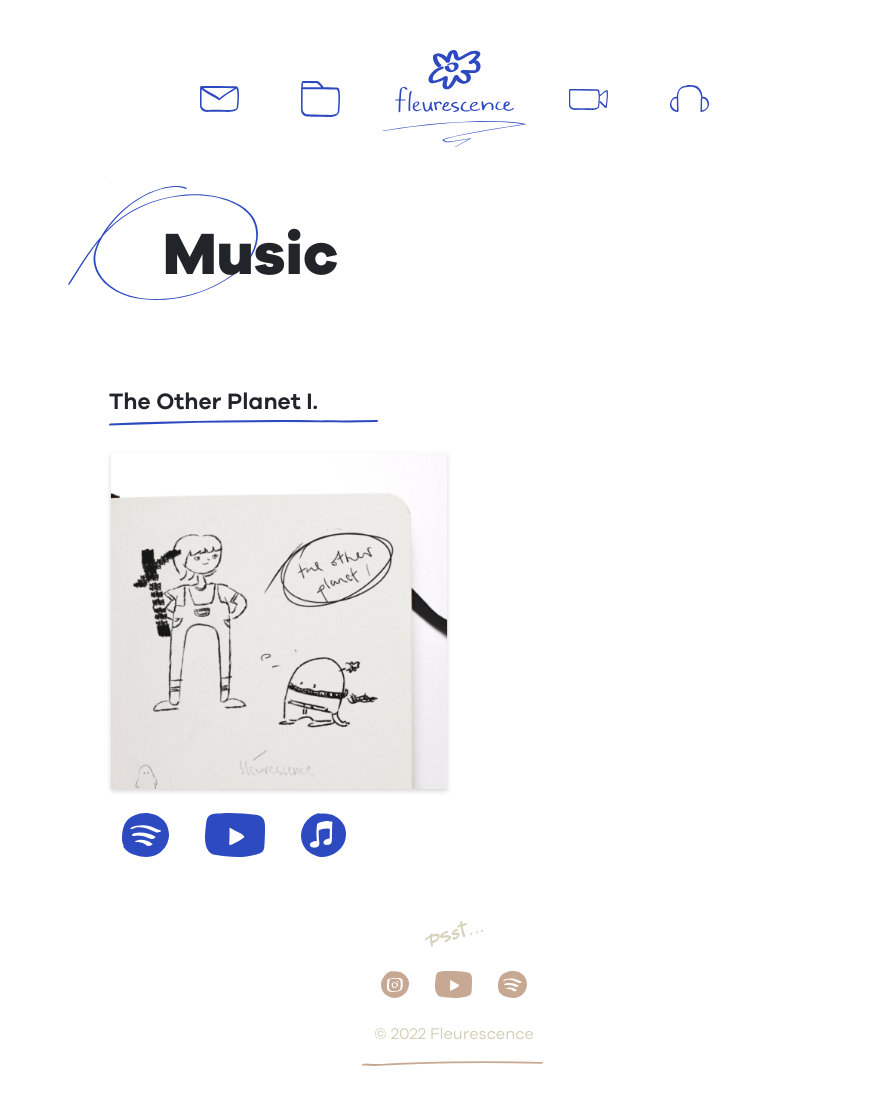
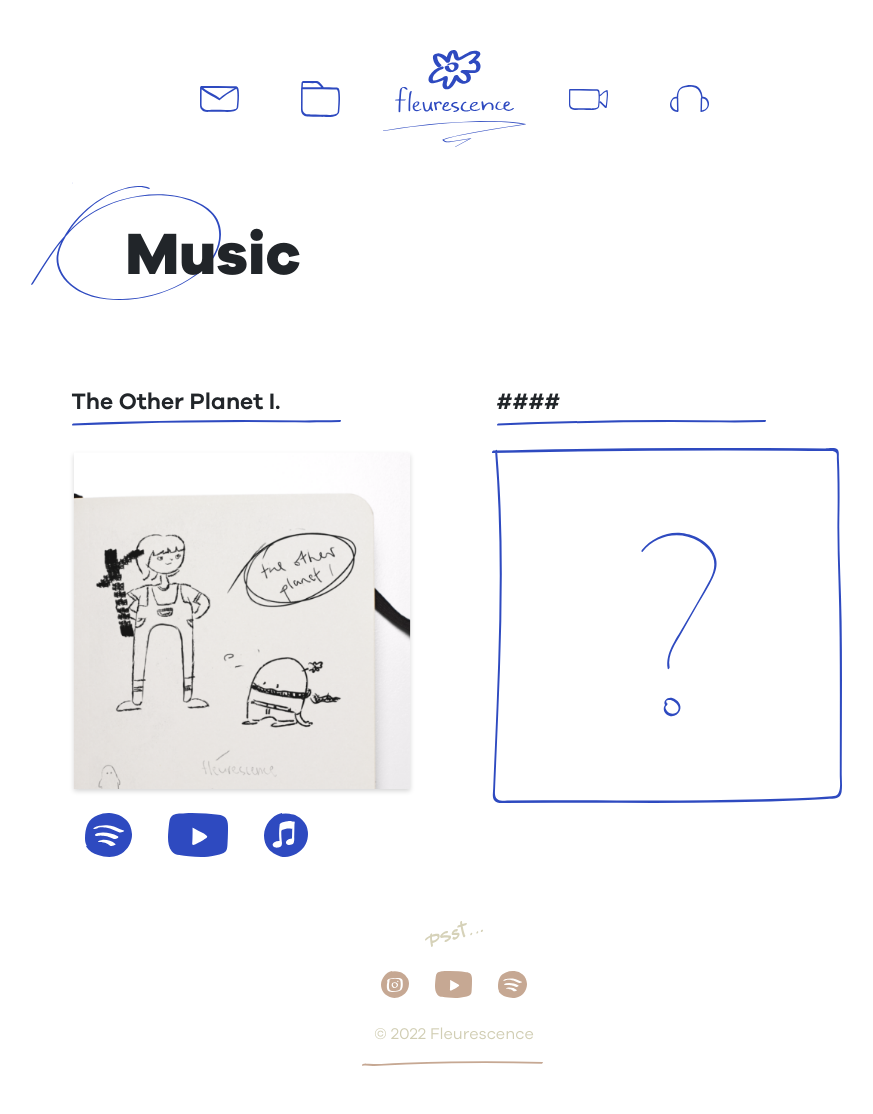
Before and after one commit to fleurescence/fleurescence-website, a Jekyll site: the page built from music.html, in a window 1280 px wide. Shown: the whole page, without its empty margins (186-1059 px from the left). Built offline with Jekyll 4.4.1, drawn with Linux system fonts in a browser that asks for light colours.

Commit message:
final content change

```diff
--- a/_sass/_base.scss
+++ b/_sass/_base.scss
@@ -291,9 +291,6 @@ body {
       margin-left: -95px;
     }
   }
-  .pack-card{
-    margin-right: 350px;
-  }
 }
 
 .contacts {
--- a/music.html
+++ b/music.html
@@ -28,11 +28,11 @@ permalink: /music
                         </a>
                     </div>
                 </div>
-                <div class="pack-card me-0 d-flex flex-column d-none">
-                    <div class="title">Here He Comes</div>
+                <div class="pack-card me-0 d-flex flex-column">
+                    <div class="title">####</div>
                     <img class="pack-line" src="/fleurescence-website/assets/images/packs/packs-line.svg" />
-                    <img class="pack-image" src="/fleurescence-website/assets/images/music/art-cover-3.png" />
-                    <div class="d-flex music-icons">
+                    <img class="pack-image" src="/fleurescence-website/assets/images/music/unknown-box.svg" />
+                    <div class="d-flex music-icons d-none">
                         <a class="icon">
                             <img src="/fleurescence-website/assets/images/music/spotify.svg">
                         </a>
```
